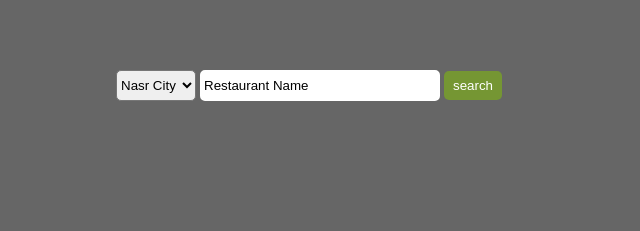
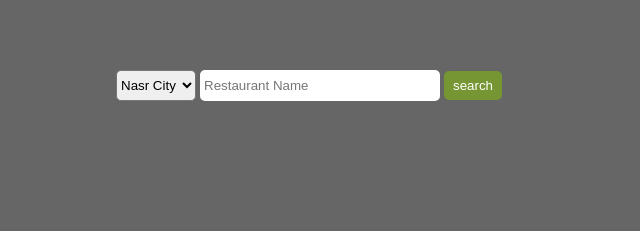
Before and after one commit to yehia67/Restaurant-Reviewer, a plain HTML site: page code/index.html in a window 1280 px wide. Shown: the part 269-500 px from the top of the page, 331-971 px from the left. Drawn offline with Linux system fonts and the light colour scheme.

Commit message:
add placeholder in search bar

```diff
--- a/code/index.html
+++ b/code/index.html
@@ -64,7 +64,7 @@
                         <option value="helioplise">Helioplise</option>
                         <option value="maadi">Maadi</option>
                     </select>
-                        <input class="search-box-text" type="text" value="Restaurant Name" />
+                        <input class="search-box-text" type="text" placeholder="Restaurant Name" />
                         <input class="search-box-submit-btn" type="submit" value="search" />
                     </form>
                 </div>
```
